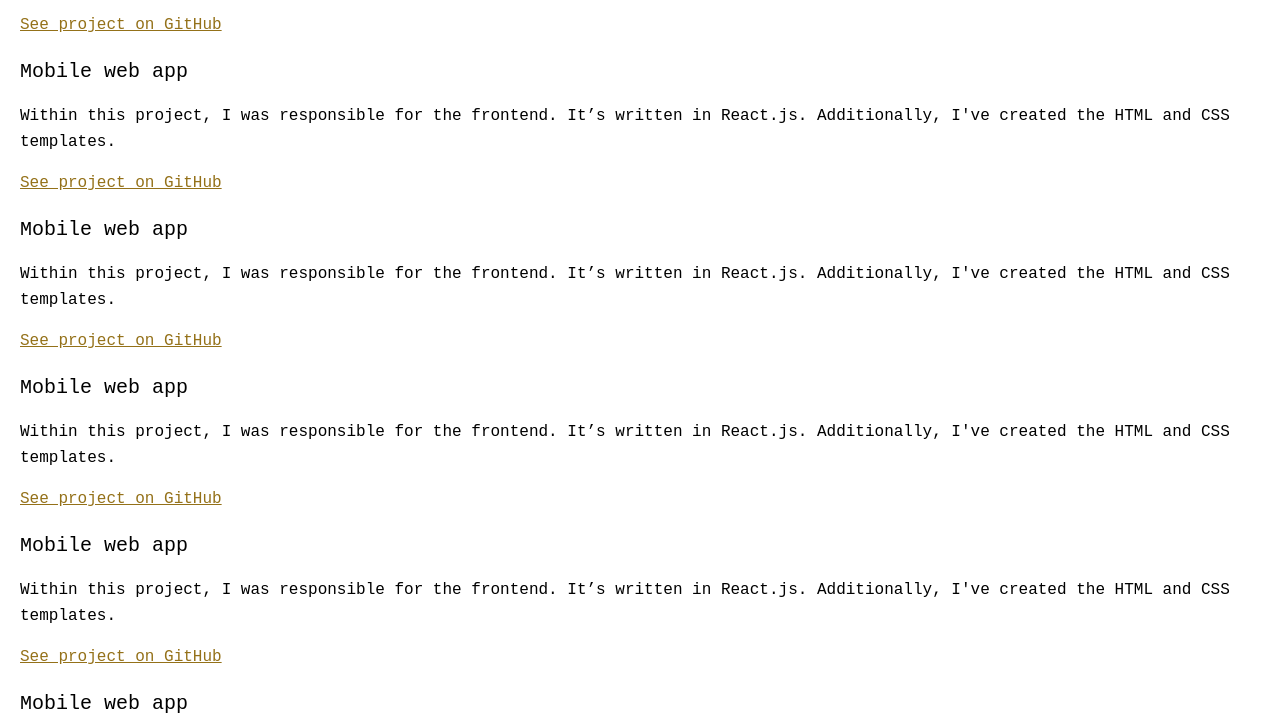
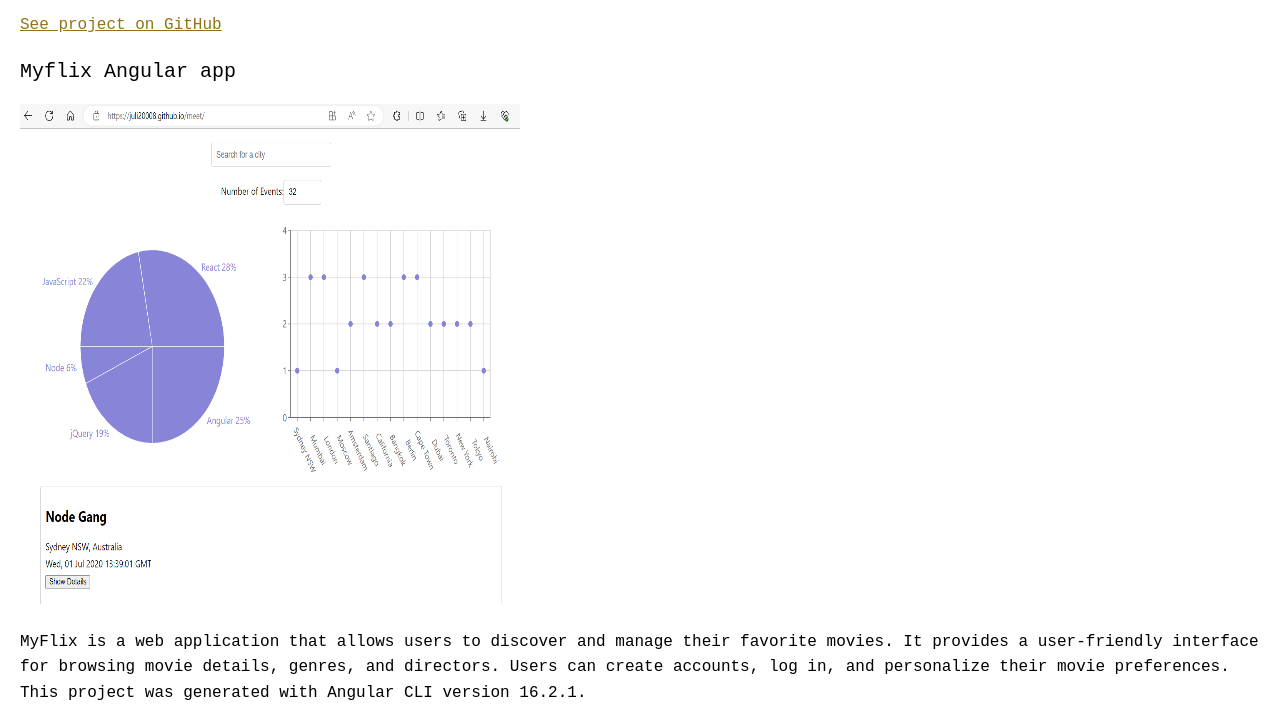
Before and after one commit to juli20008/juli20008.github.io, a plain HTML site: page work.html in a window 1280 px wide. Shown: the part 1044-1767 px from the top of the page. Drawn offline with Linux system fonts and the light colour scheme.

Commit message:
Update work.html

```diff
--- a/work.html
+++ b/work.html
@@ -52,11 +52,14 @@
         <a href="https://github.com/juli20008/meet">See project on GitHub</a>
       </div>
       <div class="grid__item">
-        <h2>Mobile web app</h2>
+        <h2>Myflix Angular app</h2>
+        <img width="500px" height="500px" src="img/MeetApp.PNG" class="app" alt="Meet App screenshot">
         <p>
-          Within this project, I was responsible for the frontend. It’s written in React.js. Additionally, I've created the HTML and CSS templates.
+          MyFlix is a web application that allows users to discover and manage their favorite movies. It provides a user-friendly interface for browsing movie details, genres, and directors. Users can create accounts, log in, and personalize their movie preferences.
+
+          This project was generated with Angular CLI version 16.2.1.
         </p>
-        <a href="#">See project on GitHub</a>
+        <a href="https://github.com/juli20008/myFlix-Angular-client">See project on GitHub</a>
       </div>
       <div class="grid__item">
         <h2>Mobile web app</h2>
```
